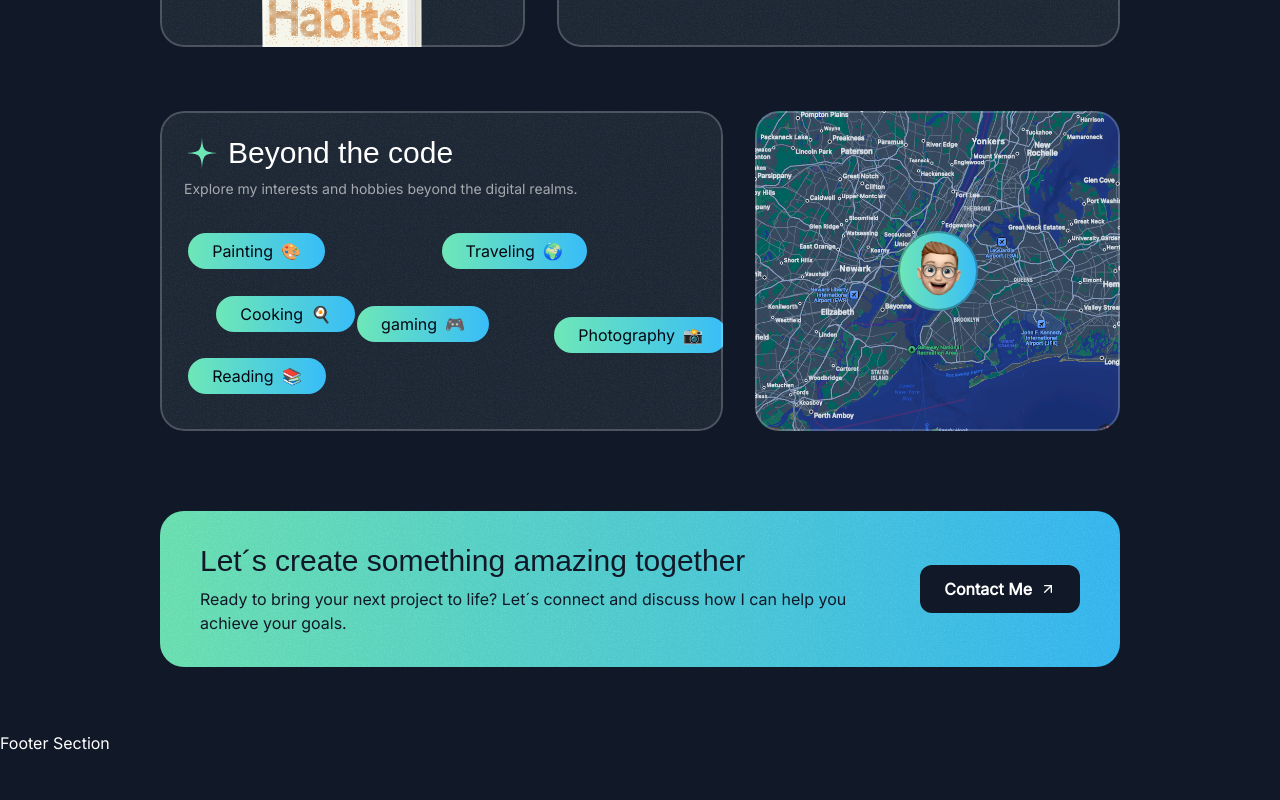
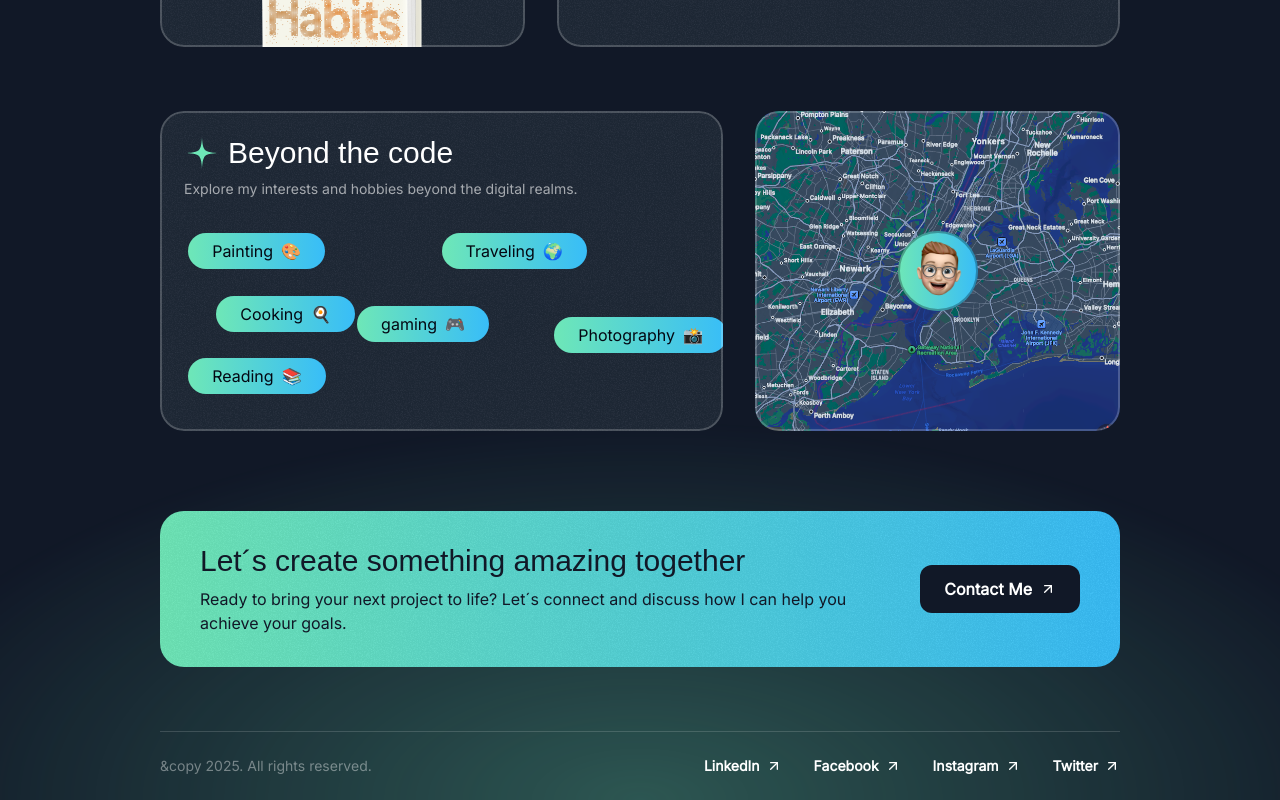
Before and after one commit to MaxiDumont/New_Portfolio, a Next.js app: page / in a window 1280 px wide. Shown: the part 3636-4436 px from the top of the page. Before the commit the page ends 4391 px from the top, so only its background shows below. Built offline with nearby package versions, Linux system fonts and the light colour scheme; a web font is replaced by a local one.

Commit message:
Add Footer component with navigation links and styling

```diff
--- a/src/sections/Footer.tsx
+++ b/src/sections/Footer.tsx
@@ -1,3 +1,36 @@
+import ArrowUpRightIcon from "@/assets/icons/arrow-up-right.svg";
+
+const footerLinks = [
+  { name: "LinkedIn", href: "#" },
+  { name: "Facebook", href: "#" },
+  { name: "Instagram", href: "#" },
+  { name: "Twitter", href: "#" },
+];
+
 export const Footer = () => {
-  return <div>Footer Section</div>;
+  return (
+    <footer className="relative -z-10 overflow-x-clip">
+      <div className="absolute h-[400px] w-[1600px] bottom-0 left-1/2 -translate-x-1/2 bg-emerald-300/30
+        [mask-image:radial-gradient(50%_95%_at_bottom_center,black,transparent);] -z-10"></div>
+      <div className="container">
+        <div className="border-t border-white/15 py-6 text-sm flex flex-col md:flex-row md:justify-between items-center gap-8">
+          <div className="text-white/40">&copy 2025. All rights reserved.</div>
+          <div>
+            <nav className="flex flex-col md:flex-row items-center gap-8">
+              {footerLinks.map((link) => (
+                <a
+                  key={link.name}
+                  href={link.href}
+                  className="inline-flex items-center gap-1.5"
+                >
+                  <span className="font-semibold">{link.name}</span>
+                  <ArrowUpRightIcon className="size-4" />
+                </a>
+              ))}
+            </nav>
+          </div>
+        </div>
+      </div>
+    </footer>
+  );
 };
```
